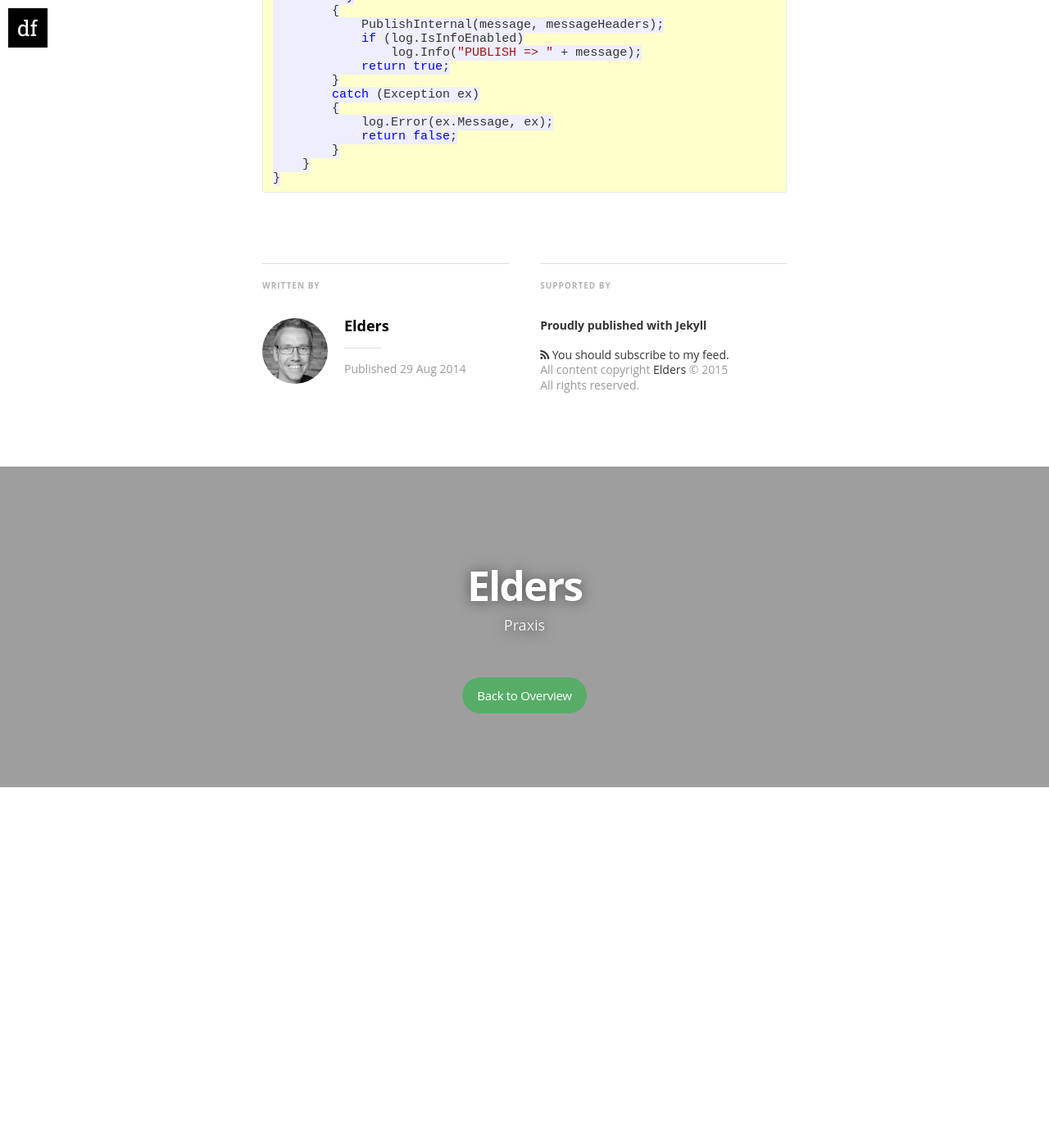
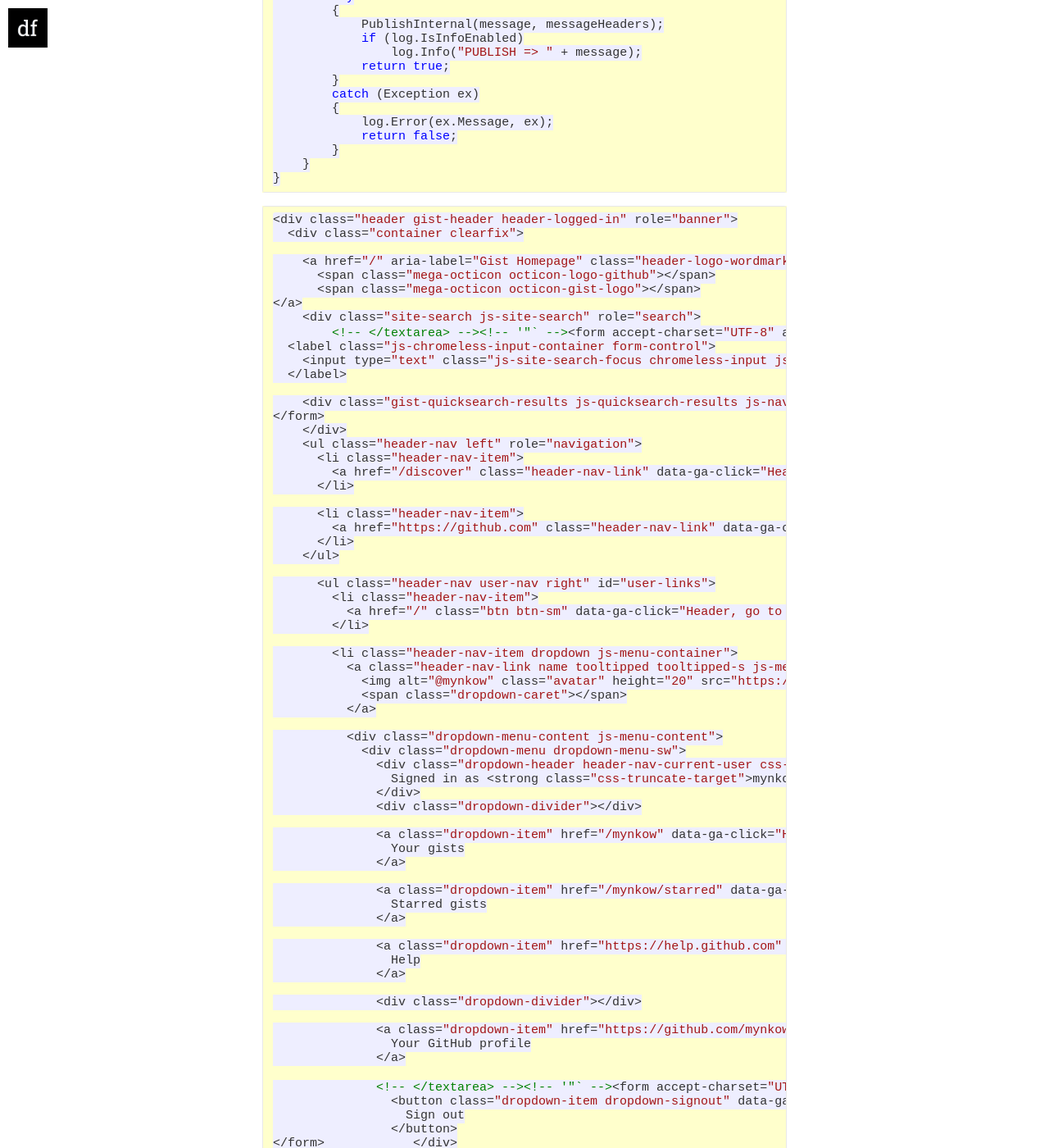
Before and after one commit to Elders/Praxis, a Jekyll site: the page built from _posts/2014-08-29-welcome-to-jekyll.markdown, in a window 1280 px wide and 1400 px high, scrolled down 2011 px. Shown: the whole window at 82% size. Built offline with Jekyll 4.4.1, drawn with Linux system fonts in a browser that asks for light colours; nearby versions of some CDN libraries; some web fonts are replaced; Markdown is read by kramdown in place of the engine named in the settings; before the commit the page ends 2971 px from its top, so only the background shows below that; some of the changed text lies outside the part shown.

Commit message:
Add more html

````diff
--- a/_posts/2014-08-29-welcome-to-jekyll.markdown
+++ b/_posts/2014-08-29-welcome-to-jekyll.markdown
@@ -57,6 +57,82 @@ public abstract class Publisher<TMessage> : IPublisher<TMessage> where TMessage
 }
 ```
 
+```html
+<div class="header gist-header header-logged-in" role="banner">
+  <div class="container clearfix">
+
+    <a href="/" aria-label="Gist Homepage" class="header-logo-wordmark" data-hotkey="g d">
+      <span class="mega-octicon octicon-logo-github"></span>
+      <span class="mega-octicon octicon-gist-logo"></span>
+</a>
+    <div class="site-search js-site-search" role="search">
+        <!-- </textarea> --><!-- '"` --><form accept-charset="UTF-8" action="/search" method="get"><div style="margin:0;padding:0;display:inline"><input name="utf8" type="hidden" value="✓"></div>
+  <label class="js-chromeless-input-container form-control">
+    <input type="text" class="js-site-search-focus chromeless-input js-navigation-enable js-quicksearch-field" data-hotkey="s" name="q" placeholder="Search…" tabindex="1" autocorrect="off" autocomplete="off" autocapitalize="off">
+  </label>
+
+    <div class="gist-quicksearch-results js-quicksearch-results js-navigation-container" data-quicksearch-url="/search/quick"></div>
+</form>
+    </div>
+    <ul class="header-nav left" role="navigation">
+      <li class="header-nav-item">
+        <a href="/discover" class="header-nav-link" data-ga-click="Header, go to all gists, text:all gists">All gists</a>
+      </li>
+
+      <li class="header-nav-item">
+        <a href="https://github.com" class="header-nav-link" data-ga-click="Header, go to GitHub, text:GitHub">GitHub</a>
+      </li>
+    </ul>
+
+      <ul class="header-nav user-nav right" id="user-links">
+        <li class="header-nav-item">
+          <a href="/" class="btn btn-sm" data-ga-click="Header, go to new gist, text:new gist">New gist</a>
+        </li>
+
+        <li class="header-nav-item dropdown js-menu-container">
+          <a class="header-nav-link name tooltipped tooltipped-s js-menu-target" href="#" aria-label="View profile and more" data-ga-click="Header, show menu, icon:avatar">
+            <img alt="@mynkow" class="avatar" height="20" src="https://avatars3.githubusercontent.com/u/183151?v=3&amp;s=40" width="20">
+            <span class="dropdown-caret"></span>
+          </a>
+
+          <div class="dropdown-menu-content js-menu-content">
+            <div class="dropdown-menu dropdown-menu-sw">
+              <div class="dropdown-header header-nav-current-user css-truncate">
+                Signed in as <strong class="css-truncate-target">mynkow</strong>
+              </div>
+              <div class="dropdown-divider"></div>
+
+              <a class="dropdown-item" href="/mynkow" data-ga-click="Header, go to your gists, text:your gists">
+                Your gists
+              </a>
+
+              <a class="dropdown-item" href="/mynkow/starred" data-ga-click="Header, go to starred gists, text:starred gists">
+                Starred gists
+              </a>
+
+              <a class="dropdown-item" href="https://help.github.com" data-ga-click="Header, go to help, text:help">
+                Help
+              </a>
+
+              <div class="dropdown-divider"></div>
+
+              <a class="dropdown-item" href="https://github.com/mynkow" data-ga-click="Header, go to profile, text:your profile">
+                Your GitHub profile
+              </a>
+
+              <!-- </textarea> --><!-- '"` --><form accept-charset="UTF-8" action="https://gist.github.com/auth/github/logout" class="logout-form" data-form-nonce="bc76147bfc7be47d5a5220b92e4f29fb0bc0a33a" method="post"><div style="margin:0;padding:0;display:inline"><input name="utf8" type="hidden" value="✓"><input name="authenticity_token" type="hidden" value="8/Yx1zdbE6o0x/1rRWscqvpaPz1RpaYN8uuToE5JFxEM04IPU35gDRz8ThbDtWcDKQ5xwPcGx1ZOGA/84nKGfw=="></div>
+                <button class="dropdown-item dropdown-signout" data-ga-click="Header, sign out, icon:logout">
+                  Sign out
+                </button>
+</form>            </div>
+          </div>
+        </li>
+      </ul>
+
+  </div>
+</div>
+```
+
 [jekyll]:      http://jekyllrb.com
 [jekyll-gh]:   https://github.com/jekyll/jekyll
 [jekyll-help]: https://github.com/jekyll/jekyll-help
````
